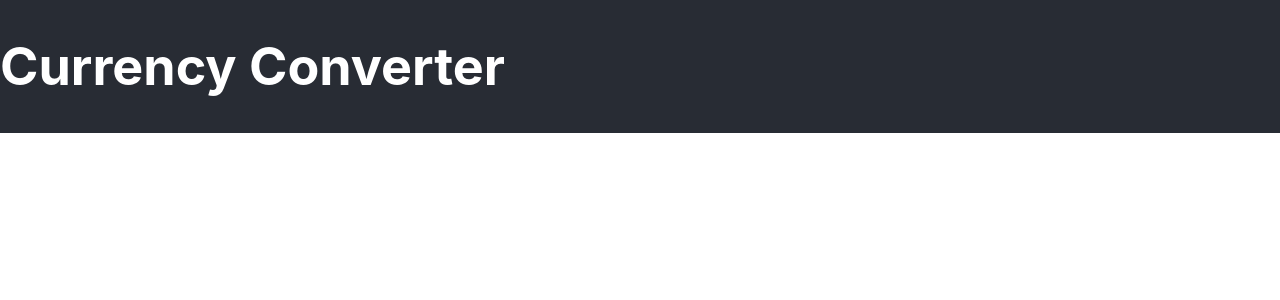
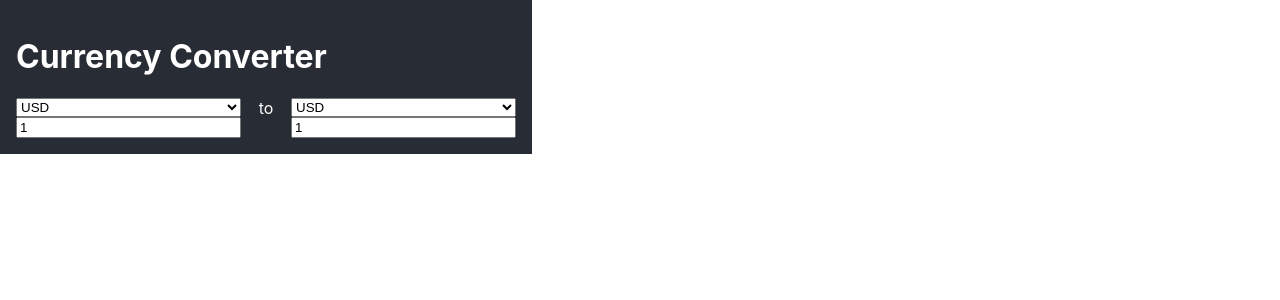
Before and after one commit to simondell/test-artfinder, a React (Create React App) app: page / in a window 1280 px wide. Shown: the top 300 px of the page. Built offline with nearby package versions, Linux system fonts and the light colour scheme.

Commit message:
Add converter boxes and really basic layout

```diff
--- a/src/App.css
+++ b/src/App.css
@@ -1,10 +1,26 @@
 .App {
+  background-color: #282c34;
+  color: white;
+  padding: 16px;
+  width: 500px;
 }
 
 .App-header {
-  background-color: #282c34;
   display: flex;
   flex-direction: column;
-  font-size: calc(10px + 2vmin);
-  color: white;
+  font-size: 1rem;
 }
+
+.converters {
+  display: flex;
+}
+
+.converters span {
+  width: 50px;
+  text-align: center;
+}
+
+.currency {
+  flex-grow: 1;
+  width: 200px;
+}
--- a/src/App.tsx
+++ b/src/App.tsx
@@ -1,4 +1,5 @@
 import React from 'react';
+import Currency from './Currency/Currency';
 import './App.css';
 
 function App() {
@@ -7,6 +8,22 @@ function App() {
       <header className="App-header">
         <h1>Currency Converter</h1>
       </header>
+
+      <section
+        className="converters"
+      >
+        <Currency
+          denomination={'USD'}
+          value={1}
+        />
+
+        <span>to</span>
+
+        <Currency
+          denomination={'USD'}
+          value={1}
+        />
+      </section>
     </div>
   );
 }
--- /dev/null
+++ b/src/Currency/Currency.css
@@ -0,0 +1,5 @@
+.currency {
+  display: flex;
+  flex-direction: column;
+  align-items: stretch;
+}
--- /dev/null
+++ b/src/Currency/Currency.tsx
@@ -0,0 +1,23 @@
+import React from 'react'
+import './Currency.css'
+
+interface Props {
+  denomination: string;
+  value: number;
+}
+
+export default (props: Props) =>
+  <div
+    className="currency"
+  >
+    <select>
+      <option>USD</option>
+      <option>EUR</option>
+      <option>GBP</option>
+    </select>
+    <input
+      name={`currency-value-${props.denomination}`}
+      type="text"
+      value={props.value}
+    />
+  </div>
```
